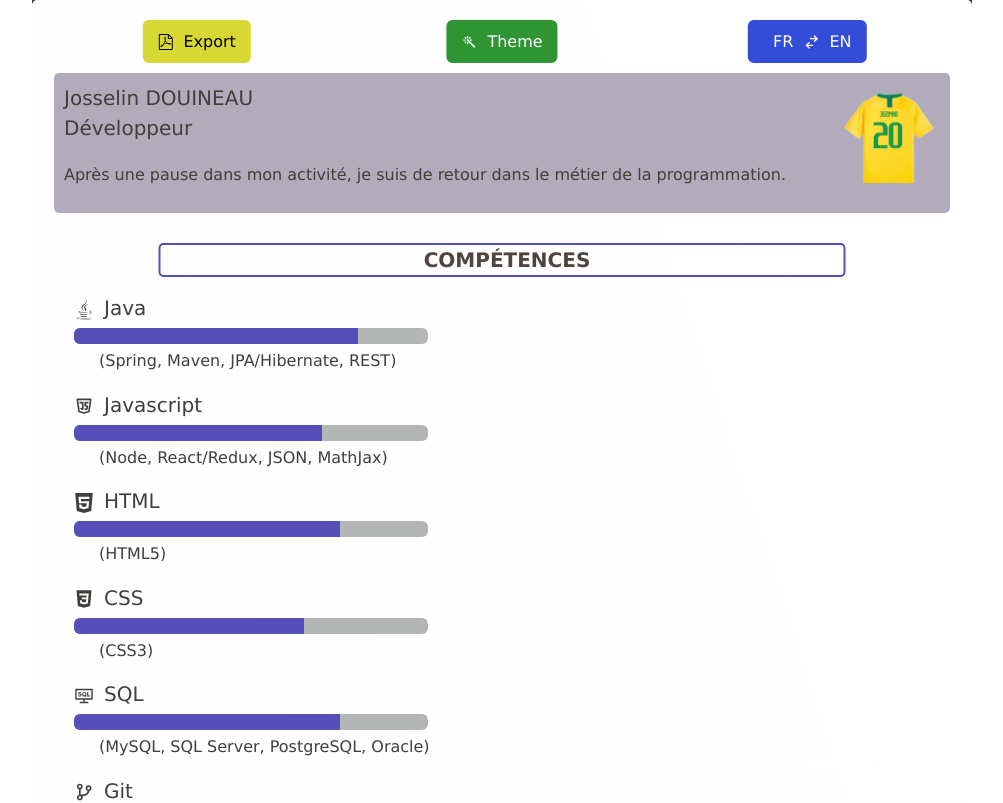
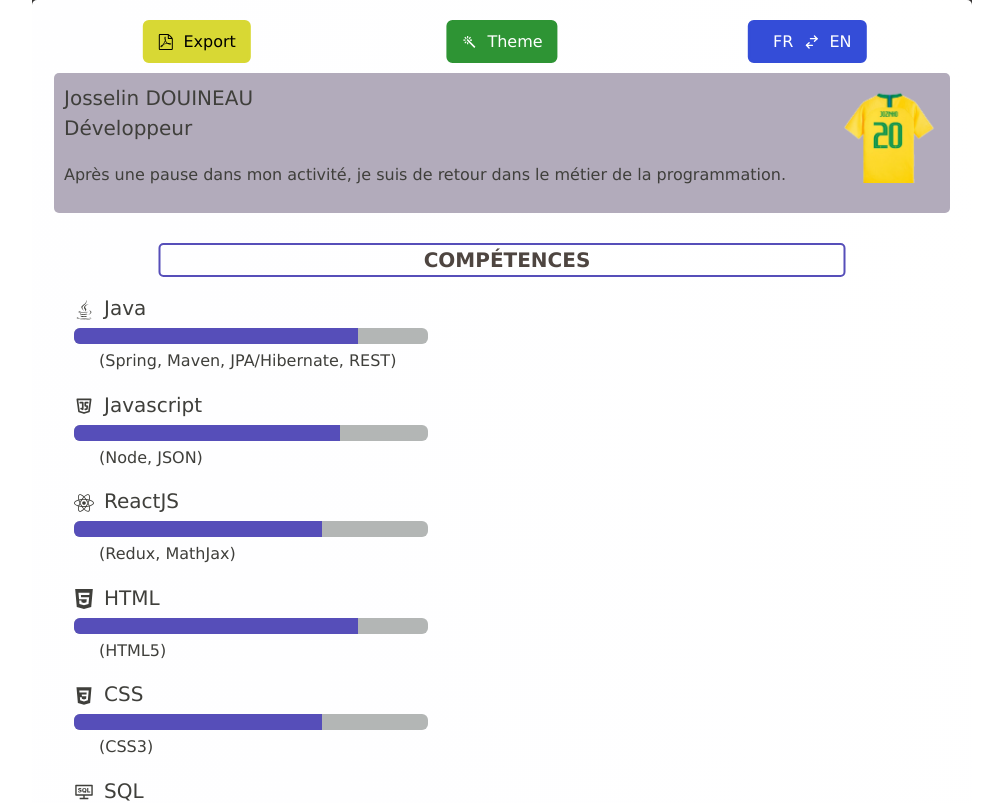
Before and after one commit to jozinho22/cv, a React (Create React App) app: page /#/ in a window 1280 px wide. Shown: the top 803 px of the page, without its empty margins (138-1141 px from the left). Built offline with nearby package versions, Linux system fonts and the light colour scheme.

Commit message:
add react to skills

```diff
--- a/src/components/parts/infos/getSkills.jsx
+++ b/src/components/parts/infos/getSkills.jsx
@@ -4,6 +4,7 @@ import {ImHtmlFive} from 'react-icons/im';
 import {IoLogoCss3} from 'react-icons/io';
 import {AiOutlineConsoleSql} from 'react-icons/ai';
 import {BiGitBranch} from 'react-icons/bi';
+import {FaReact} from 'react-icons/fa';
 
 const getSkills = () => {
 
@@ -17,26 +18,32 @@ const getSkills = () => {
         {
             language: "Javascript",
             icon: <TbBrandJavascript />,
-            frameworks: "Node, React/Redux, JSON, MathJax",
+            frameworks: "Node, JSON",
+            level: 75
+        },
+        {
+            language: "ReactJS",
+            icon: <FaReact />,
+            frameworks: "Redux, MathJax",
             level: 70
         },
         {
             language: "HTML",
             icon: <ImHtmlFive /> ,
             frameworks: "HTML5",
-            level: 75
+            level: 80
         },
                 {
             language: "CSS",
             icon: <IoLogoCss3 /> ,
             frameworks: "CSS3",
-            level: 65
+            level: 70
         },
                 {
             language: "SQL",
             icon: <AiOutlineConsoleSql />,
             frameworks : "MySQL, SQL Server, PostgreSQL, Oracle",
-            level: 75
+            level: 80
         },
         {
             language: "Git",
```
